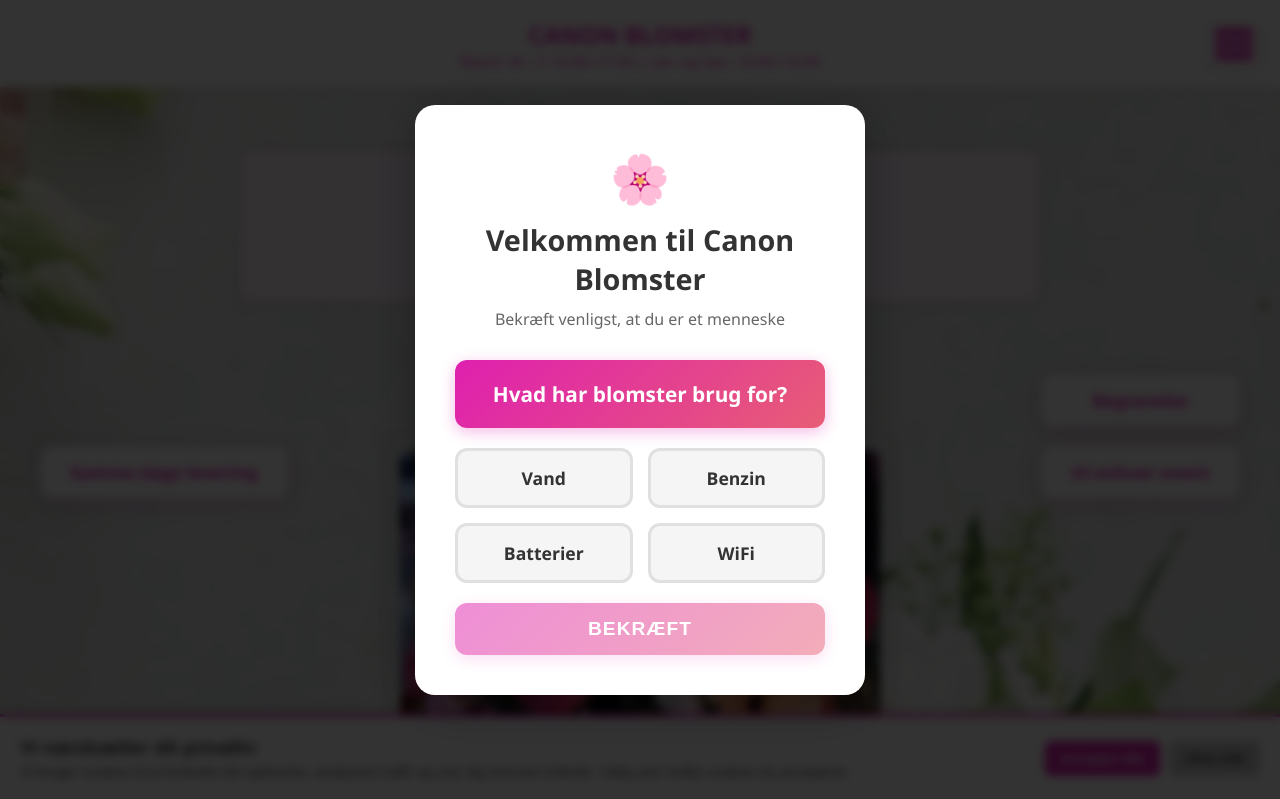
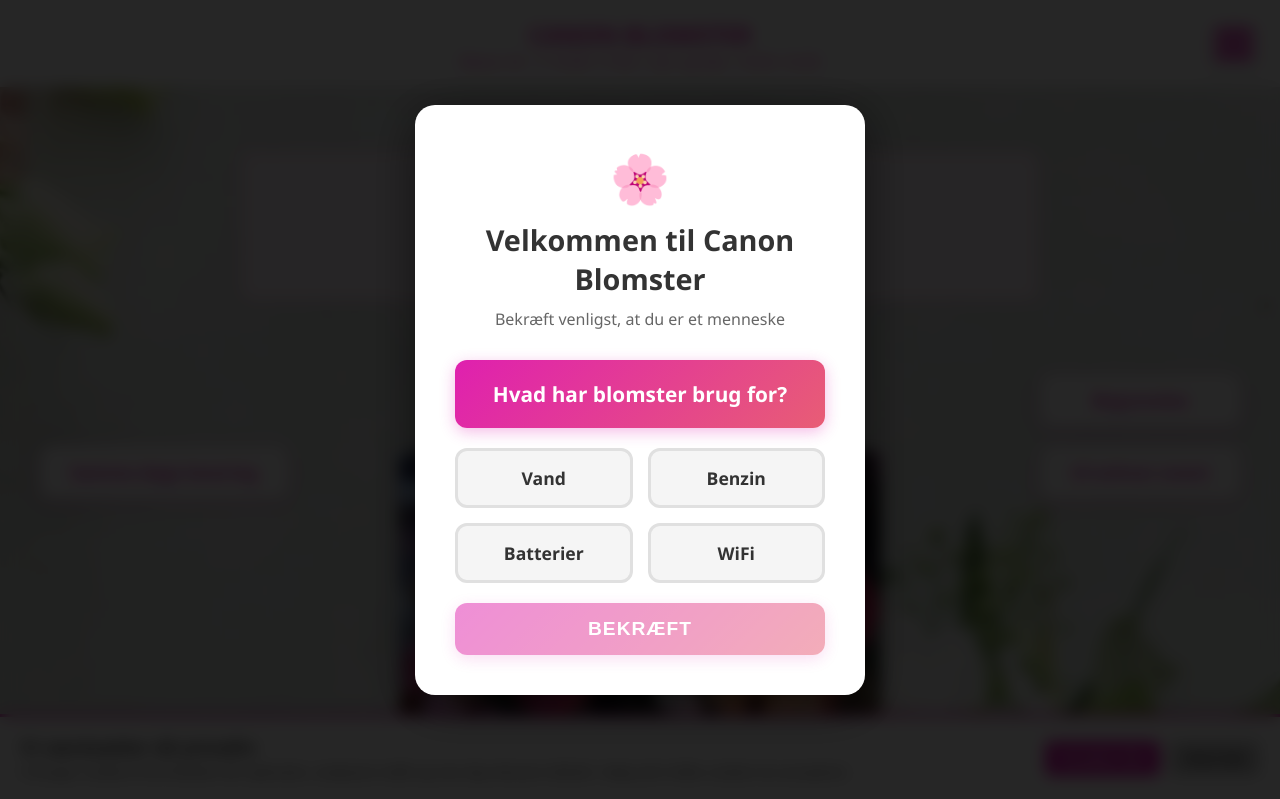
Before and after one commit to holysmokas/canonblomster, a website: page index.html in a window 1280 px wide. Shown: the top 799 px of the page. Drawn offline with Linux system fonts and the light colour scheme.

Commit message:
fixed css styling for captcha

```diff
--- a/styles/main.css
+++ b/styles/main.css
@@ -894,33 +894,36 @@
     }
 }
 
+/* ===== CAPTCHA OVERLAY STYLES ===== */
 #captcha-overlay {
     position: fixed;
     top: 0;
     left: 0;
     width: 100%;
     height: 100%;
-            background: rgba(0, 0, 0, 0.8);
+    background: rgba(0, 0, 0, 0.85);
     display: flex;
     justify-content: center;
     align-items: center;
     z-index: 10000;
-            backdrop-filter: blur(5px);
+    backdrop-filter: blur(8px);
 }
 
 #captcha-overlay.hidden {
-            display: none;
+    display: none !important;
 }
 
 .captcha-container {
     background: white;
     padding: 40px;
     border-radius: 20px;
-            box-shadow: 0 10px 50px rgba(0, 0, 0, 0.3);
+    box-shadow: 0 10px 50px rgba(0, 0, 0, 0.5);
     max-width: 450px;
     width: 90%;
     text-align: center;
     animation: slideIn 0.4s ease-out;
+    position: relative;
+    z-index: 10001;
 }
 
 @keyframes slideIn {
@@ -928,6 +931,7 @@
         transform: translateY(-50px);
         opacity: 0;
     }
+
     to {
         transform: translateY(0);
         opacity: 1;
@@ -1033,9 +1037,19 @@
 }
 
 @keyframes shake {
-            0%, 100% { transform: translateX(0); }
-            25% { transform: translateX(-10px); }
-            75% { transform: translateX(10px); }
+
+    0%,
+    100% {
+        transform: translateX(0);
+    }
+
+    25% {
+        transform: translateX(-10px);
+    }
+
+    75% {
+        transform: translateX(10px);
+    }
 }
 
 @media (max-width: 500px) {
```
Lines whose indentation alone changed are shown as unchanged.
